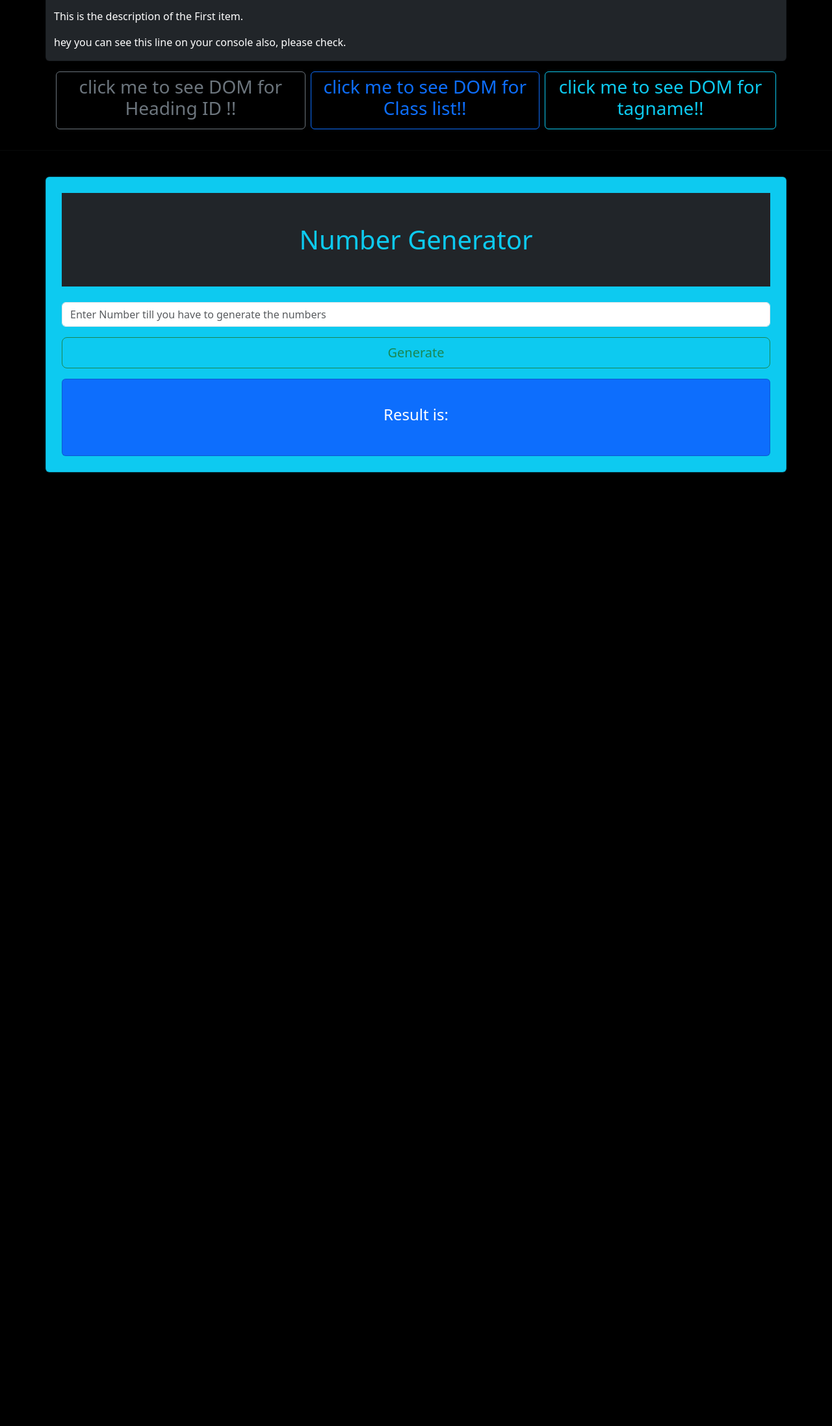
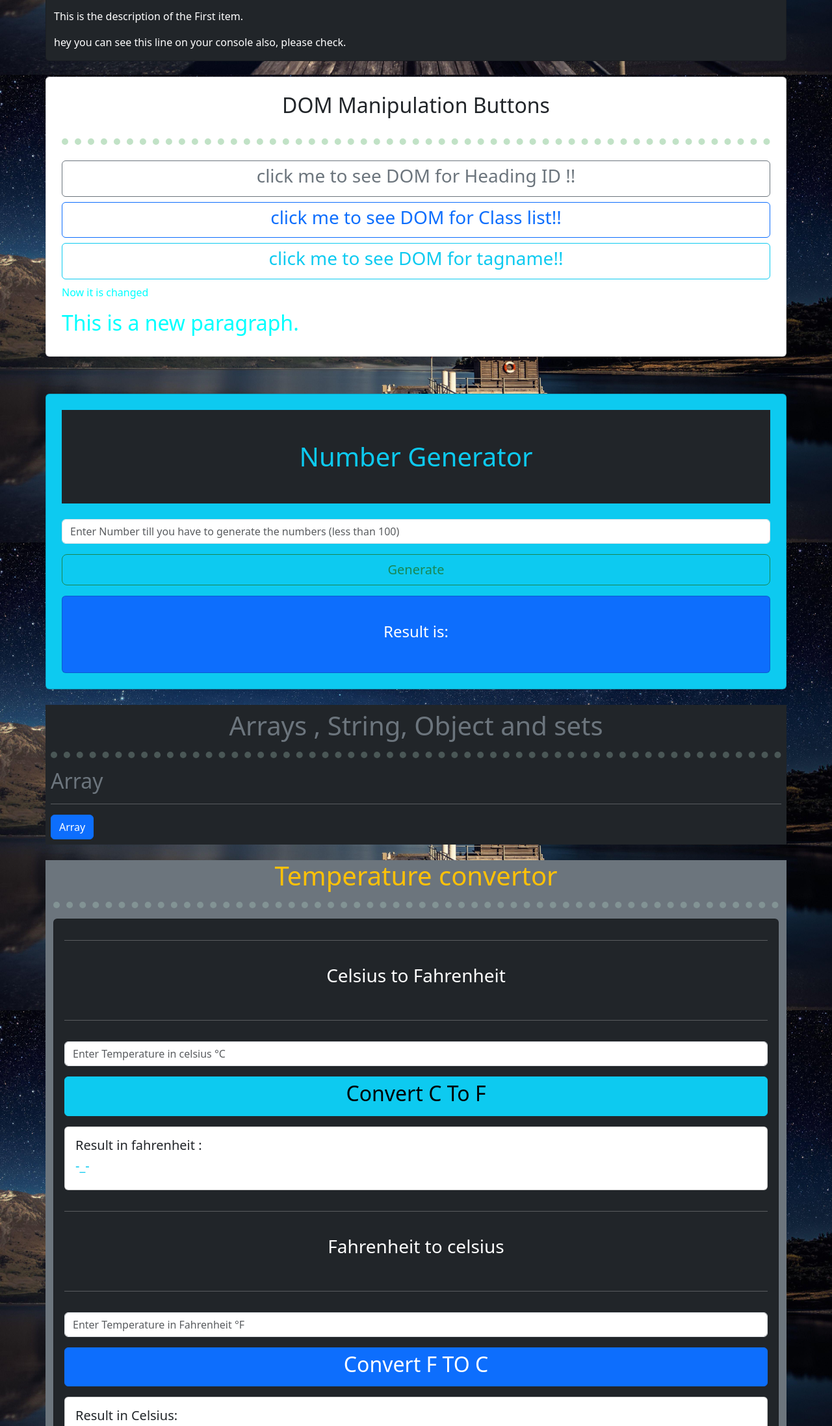
Before and after one commit to jay-ksolves/Javascript-Training, a plain HTML site: page index.html in a window 1280 px wide. Shown: the part 605-2800 px from the top of the page at 65% size. Before the commit the page ends 1356 px from the top, so only its background shows below. Drawn offline with nearby package versions, Linux system fonts and the light colour scheme; files whose address does not match are found by name.

Commit message:
done temperature conversion

```diff
--- a/css/style.css
+++ b/css/style.css
@@ -4,9 +4,24 @@
 
 body {
   margin: 0;
-  background-image: url("assests/images/32822.jpg");
+  background-image: url("/home/jayksi157/js/day1/assests/images/32822.jpg");
   background-position: cover;
   background-size: 100%;
   background-repeat: none;
   background-color: black;
 }
+
+@media (max-width: 768px) {
+  /* Styles for screens smaller than 768px */
+  .container {
+    flex-direction: column;
+  }
+  .fs-3 {
+    font-size: 2rem;
+  }
+  .col-md-6,
+  .col-md-3,
+  .col-md-2 {
+    width: 100%;
+  }
+}
--- a/index.html
+++ b/index.html
@@ -64,7 +64,10 @@
         <p class="para2">hey you can see this line on your console also, please check.</p>
 
     </div>
-    <div class="container text-white p-3 d-grid d-flex gap-2">
+    <br>
+    <div class="container  card text-white p-4  d-flex gap-2 justify-content-between">
+        <h2 class="text-dark text-center"> DOM Manipulation Buttons</h2>
+        <hr style="border: none; border-top: 10px dotted rgb(11, 141, 32); font-weight: bolder;">
         <button onclick="change()" class="btn  btn-outline-secondary ">
             <h3>click me to see DOM for Heading ID !!</h3>
         </button>
@@ -74,14 +77,18 @@
         <button onclick="tag()" class="btn  btn-outline-info ">
             <h3>click me to see DOM for tagname!!</h3>
         </button>
+
+        <div id="container1">
+            <p>Now it is changed</p>
+        </div>
     </div>
     <hr>
     <br>
     <div class="container card bg-info text-center  p-4 d-grid gap-3">
         <h1 onclick="alert('this is a number generator.!')" class="bg-dark text-info p-5 fs-1 btn-lg">Number Generator
         </h1>
-        <input type="text" id="num_value" placeholder="Enter Number till you have to generate the numbers "
-            class="form-control ">
+        <input type="text" id="num_value"
+            placeholder="Enter Number till you have to generate the numbers (less than 100)" class="form-control ">
         <button onclick="generate_number();" class="btn btn-outline-success btn-lg">Generate</button>
 
         <div class="card bg-primary text-white p-4">
@@ -89,7 +96,48 @@
         </div>
     </div>
     <br>
+    <div class="container  bg-dark text-white p-2 ">
+        <h1 class="text-center text-secondary">Arrays , String, Object and sets</h1>
+        <hr style="border: none; border-top: 10px dotted rgb(197, 237, 219); font-weight: bolder;">
 
+        <h2 class=" text-secondary"> Array</h2>
+        <hr>
+        <button onclick="arr();" class="btn btn-primary">Array</button>
+    </div>
+    <br>
+    <div class="container bg-secondary">
+        <h1 class="text-center text-warning">Temperature convertor</h1>
+        <hr style="border: none; border-top: 10px dotted rgb(197, 237, 219); font-weight: bolder;">
+        <div class="container  bg-dark card p-3 gap-3 d-flex d-grid justify-content-between text-white">
+            <hr>
+            <p class="text-center text-white fs-3">Celsius to Fahrenheit</p>
+            <hr>
+            <input type="text" name="" id="tempinC" placeholder="Enter Temperature in celsius °C" class="form-control">
+            <button onclick="CtoF();" class="btn btn-info">
+                <h2>Convert C To F</h2>
+            </button>
+            <div class="card text-dark p-3">
+                <h5>Result in fahrenheit :
+                    <h5 id="resultinF" class="text-info">-_-</h5>
+                </h5>
+            </div>
+            <hr>
+            <p class="text-center text-white fs-3">Fahrenheit to celsius</p>
+            <hr>
+            <input type="text" name="" id="tempinF" placeholder="Enter Temperature in Fahrenheit °F"
+                class="form-control">
+            <button onclick="FtoC();" class="btn btn-primary">
+                <h2>Convert F TO C</h2>
+            </button>
+            <div class="card text-dark p-3">
+                <h5>Result in Celsius:
+                    <h5 id="resultinC" class="text-info">-_-</h5>
+                </h5>
+            </div>
+        </div>
+
+        <br><br>
+    </div>
     <script src="index.js"></script>
 </body>
 
--- a/index.js
+++ b/index.js
@@ -81,6 +81,13 @@ function tag() {
   }
 }
 
+// Create a new element ---DOM Manipulation
+var newElement = document.createElement("h2");
+newElement.textContent = "This is a new paragraph.";
+var existingElement = document.getElementById("container1");
+existingElement.style.color = "cyan";
+existingElement.appendChild(newElement);
+
 //Number generator-----------------------------------
 function generate_number() {
   var num = document.getElementById("num_value").value;
@@ -97,3 +104,32 @@ function generate_number() {
   result.textContent = "Result is:  " + generatedNumbers;
 }
 // "use strict"
+
+function arr() {
+  console.log("hello");
+  alert("check console");
+  let array = [5, 6, 7];
+  const myArray = array.map((item) => {
+    return item * 2;
+  });
+  console.log(myArray);
+}
+
+// Temperature conversion
+function CtoF() {
+  console.log("Conversion from C to F");
+  var temp_in_celsius = document.getElementById("tempinC").value;
+  var temp_in_fahrenheit = (parseFloat(temp_in_celsius) * 9) / 5 + 32;
+  var converted_result = document.getElementById("resultinF");
+  converted_result.textContent = temp_in_fahrenheit + " " + "°F";
+  console.log(temp_in_fahrenheit + " " + "°F");
+}
+
+function FtoC() {
+  console.log("Conversion from F to C");
+  var temp_in_fahrenheit = document.getElementById("tempinF").value;
+  var temp_in_celsius = (parseFloat(temp_in_fahrenheit) - 32) / 1.8;
+  var converted_result1 = document.getElementById("resultinC");
+  converted_result1.textContent = temp_in_celsius + " " + "°C";
+  console.log(temp_in_celsius + " " + "°C");
+}
```
